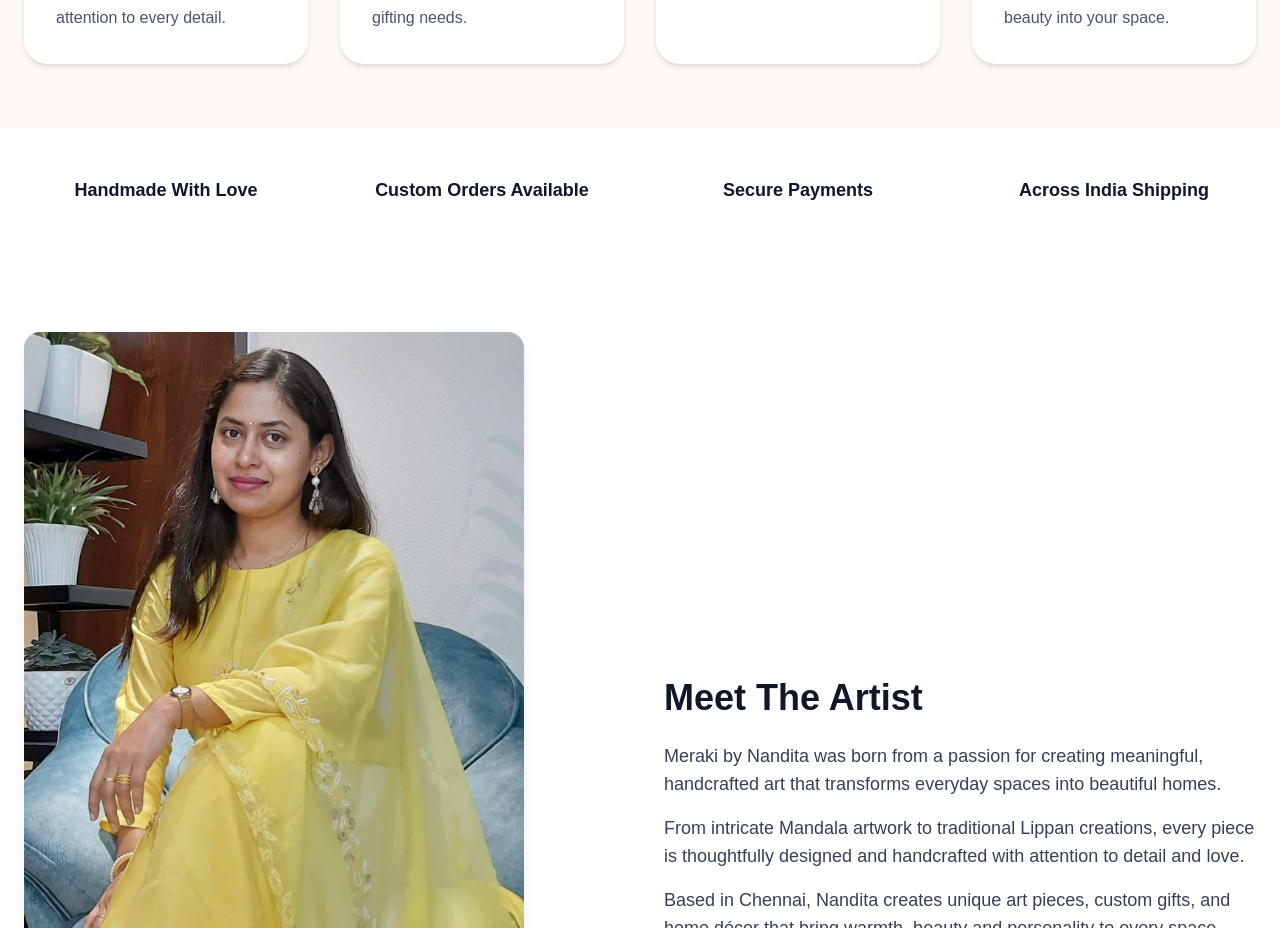
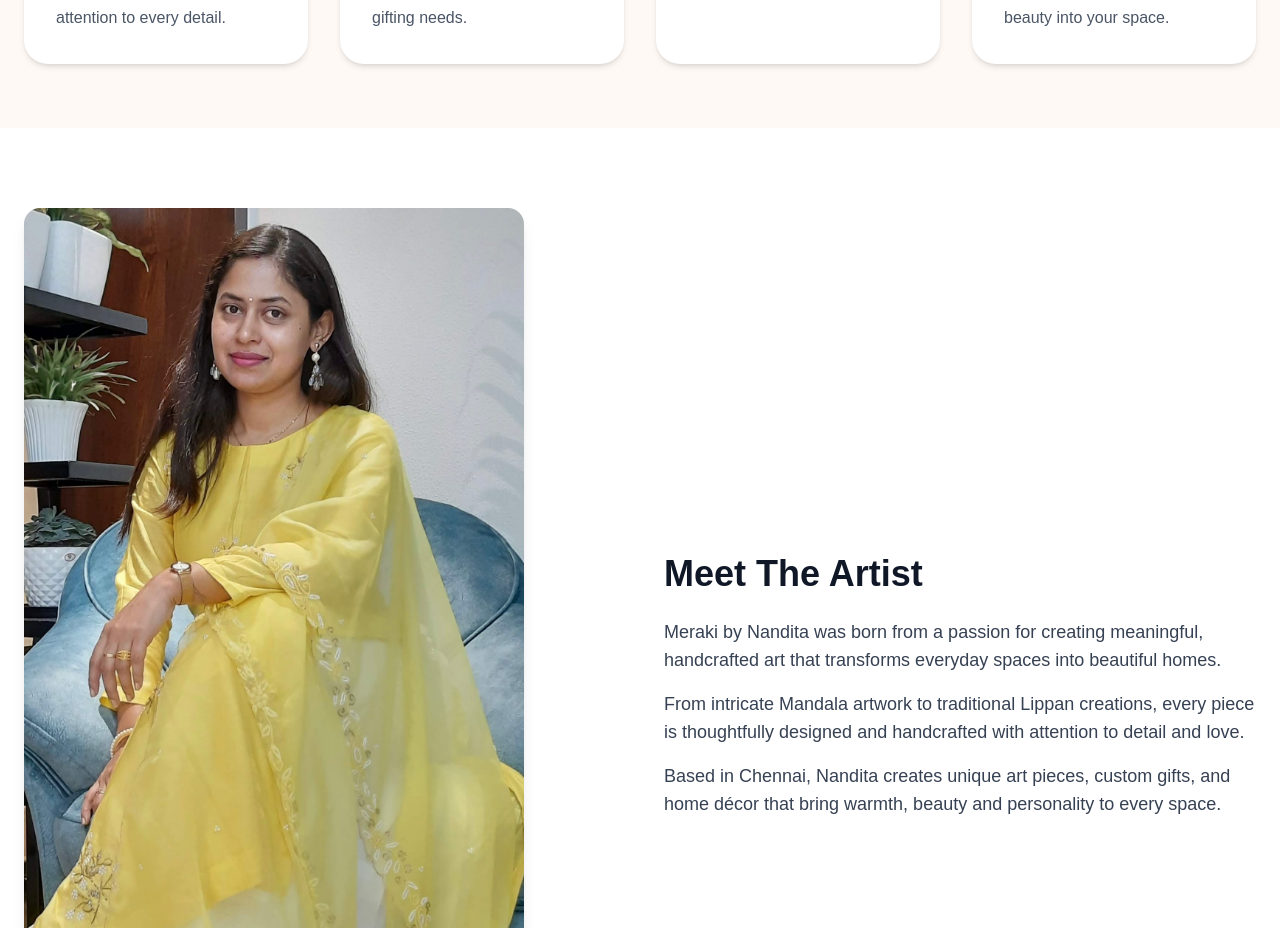
Before and after one commit to mistryshashi7674-collab/meraki-website, a Next.js app: page / in a window 1280 px wide. Shown: the part 2668-3596 px from the top of the page. Built offline with nearby package versions, Linux system fonts and the light colour scheme.

Commit message:
removed old trust section

```diff
--- a/app/page.tsx
+++ b/app/page.tsx
@@ -73,29 +73,6 @@
 
       <FeaturedCollections/>
       <WhyChooseMeraki />
-
-      {/* Trust Section */}
-      <section className="bg-white py-12">
-        <div className="max-w-7xl mx-auto px-6">
-          <div className="grid md:grid-cols-4 gap-8 text-center">
-            <h3 className="font-semibold text-lg text-slate-900">
-              Handmade With Love
-            </h3>
-
-            <h3 className="font-semibold text-lg text-slate-900">
-              Custom Orders Available
-            </h3>
-
-            <h3 className="font-semibold text-lg text-slate-900">
-              Secure Payments
-            </h3>
-
-            <h3 className="font-semibold text-lg text-slate-900">
-              Across India Shipping
-            </h3>
-          </div>
-        </div>
-      </section>
 
       {/* Meet the Artist */}
       <section className="bg-white py-20">
```
